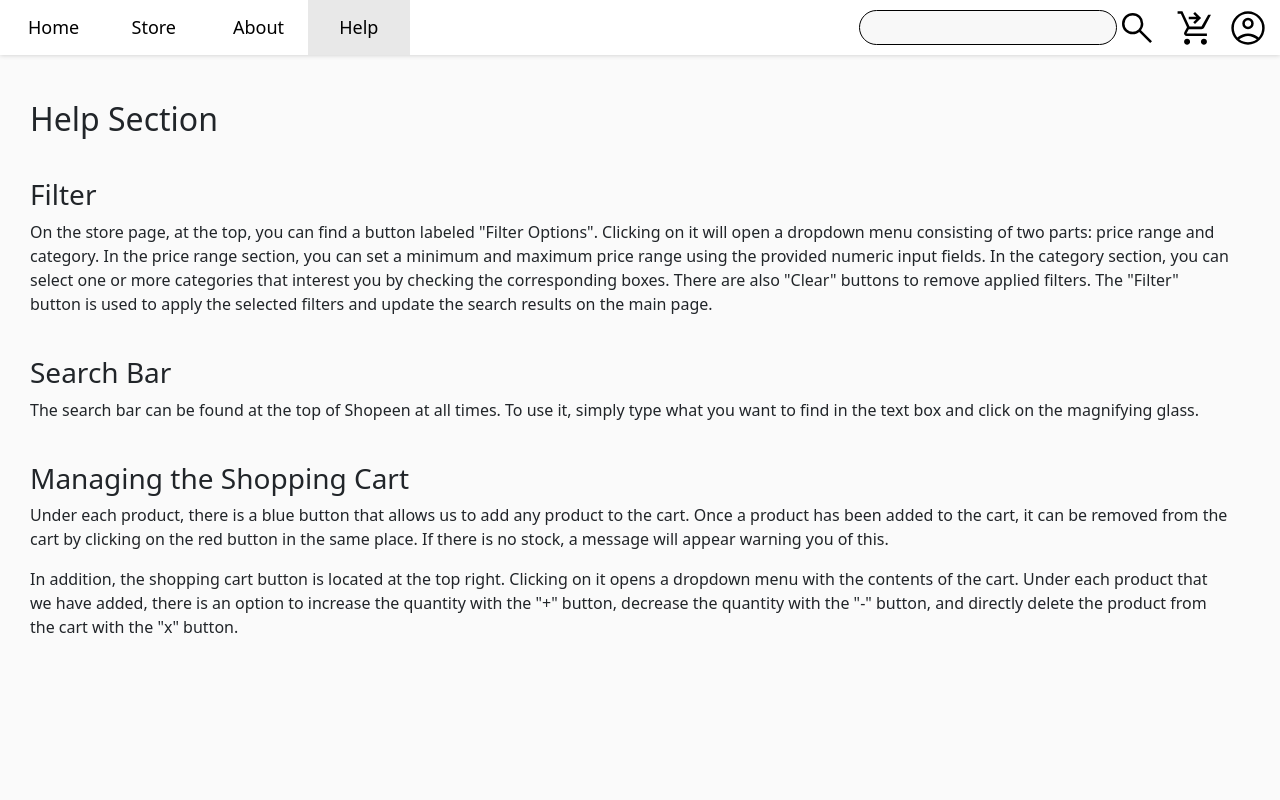
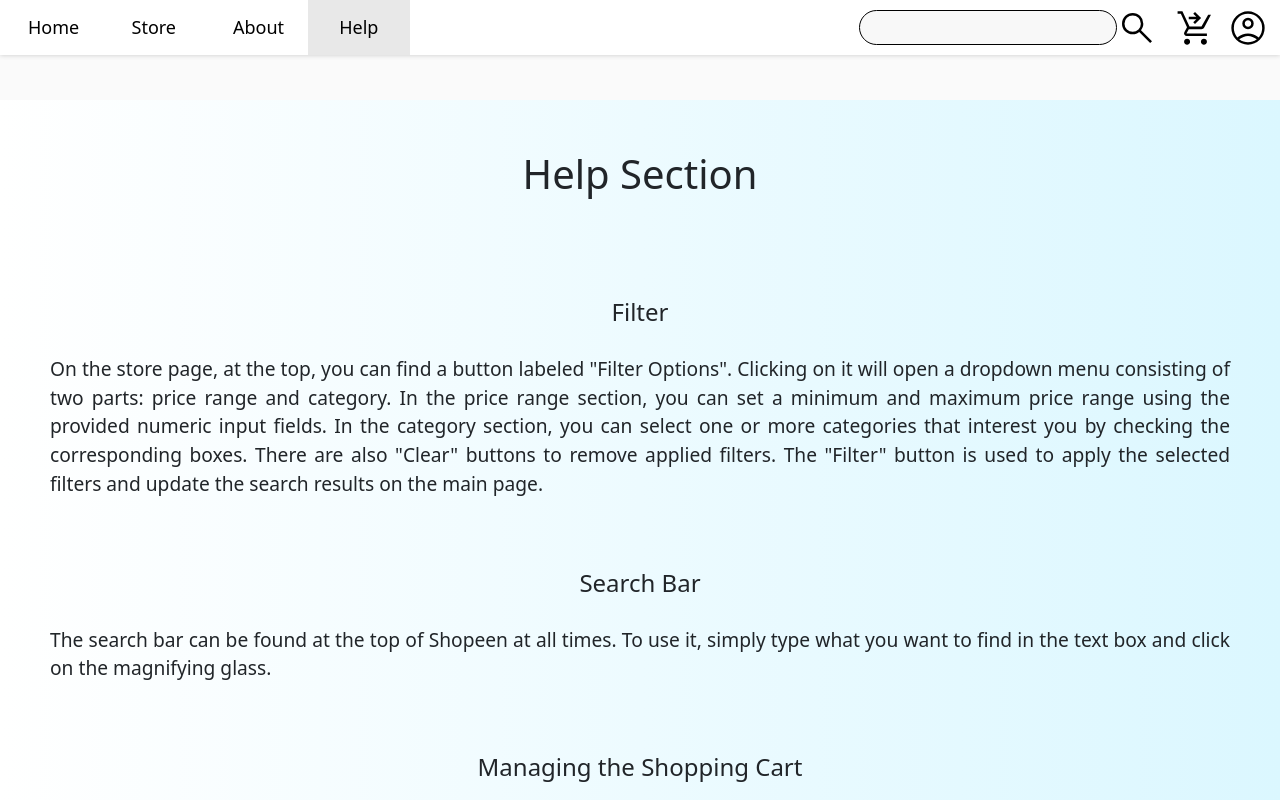
Before and after one commit to pablofs02/shopeen, a React (Vite) app: page /help in a window 1280 px wide. Shown: the top 800 px of the page. Built offline with nearby package versions, Linux system fonts and the light colour scheme.

Commit message:
Styles for help page updated

```diff
--- a/src/styles/helpStyle.css
+++ b/src/styles/helpStyle.css
@@ -1,8 +1,24 @@
-.help-section{
-    margin-left: 30px;
-    margin-right: 50px;
-}
+.help-section {
+    display: flex;
+    flex-direction: column;
+    align-items: center;
+    padding: 50px;
+    background: linear-gradient(to right, white, rgb(219, 247, 255));
+    min-height: 100vh;
+  }
 
-h3 {
-    margin-top: 40px;
-}
+  h2 {
+    font-size: 2.5rem;
+    margin-bottom: 50px;
+  }
+
+  h3 {
+    font-size: 1.5rem;
+    margin-top: 50px;
+  }
+
+  p {
+    font-size: 1.2rem;
+    text-align: justify;
+    margin: 20px 0;
+  }
```
